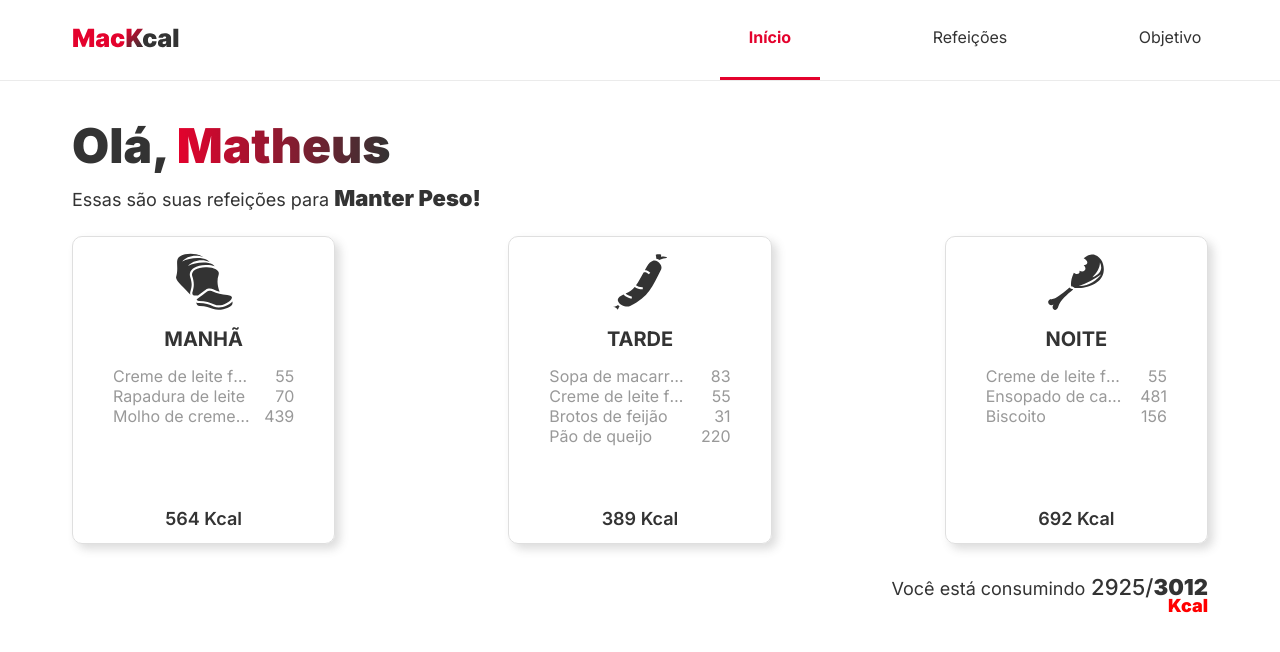
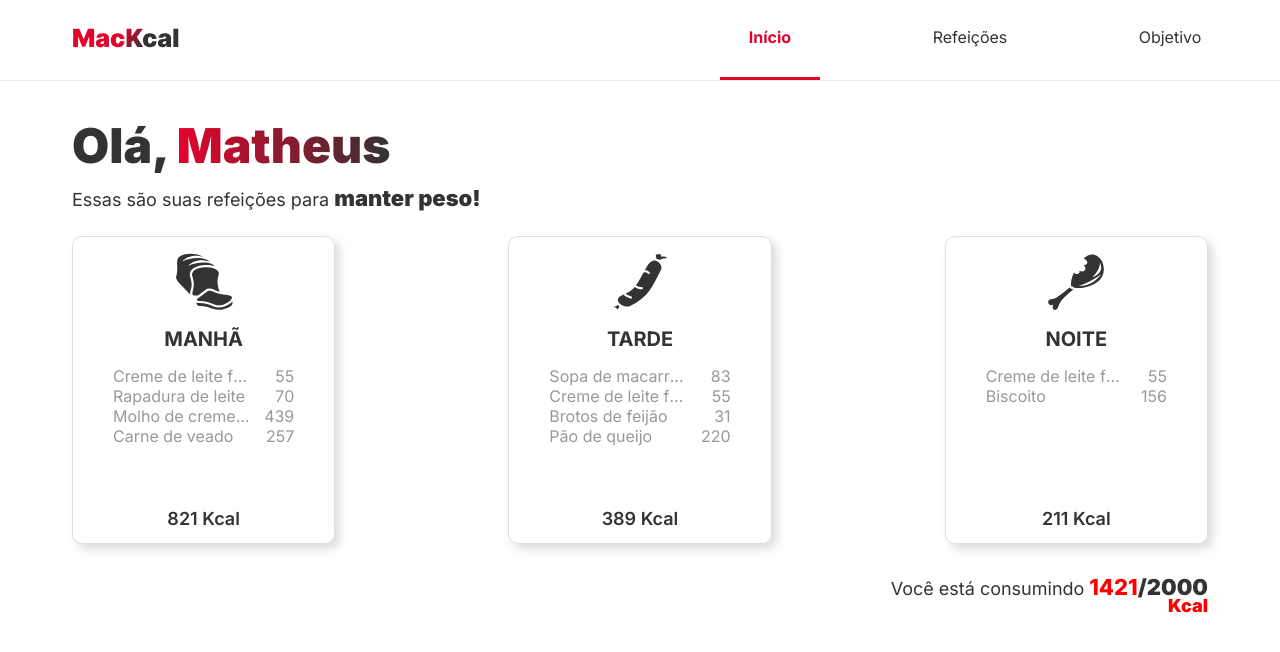
Before and after one commit to matheusapostulo/MacKcal, a Next.js app: page / in a window 1280 px wide. Shown: the top 652 px of the page. Built offline with nearby package versions, Linux system fonts and the light colour scheme; data requests are answered from the project's data file.

Commit message:
Começo implementação usuário

```diff
--- a/package.json
+++ b/package.json
@@ -7,14 +7,16 @@
     "build": "next build",
     "start": "next start",
     "lint": "next lint",
-    "json": "npx json-server --watch src/app/data/db.json --port 8000",
+    "json": "json-server --watch src/app/data/db.json --port 8000",
     "server": "npm-run-all --parallel json dev"
   },
   "dependencies": {
     "@emotion/react": "^11.11.4",
     "@emotion/styled": "^11.11.5",
     "@mui/material": "^5.15.14",
+    "json-server": "^1.0.0-beta.0",
     "next": "14.1.4",
+    "npm-run-all": "^4.1.5",
     "react": "^18",
     "react-dom": "^18",
     "react-icons": "^5.0.1",
--- a/src/app/components/InformacoesConsumo.jsx
+++ b/src/app/components/InformacoesConsumo.jsx
@@ -1,19 +1,19 @@
 import styles from '../styles/InformacoesConsumo.module.css'
 
-export default function InformacoesConsumo({type, totalAlimento}){
+export default function InformacoesConsumo({type, totalAlimento, limiteCaloria, caloriaConsumida, alertCaloria}){
     return(
         <section className={styles.containerRefeicoesConsumo}>
             <div>
                 { type == "Inicial" ? (
                         <p> Você está consumindo
-                            <span className={styles.quantidadesCaloria}> 2925/
-                                <span>3012</span>
+                            <span className={!alertCaloria ? styles.caloriaConsumidaAlert : styles.caloriaConsumida}> {caloriaConsumida}
+                                <span className={styles.limiteCaloria}>/{limiteCaloria}</span>
                             </span>
                         </p>
                 ):(
                     <p> Sua refeição possui
-                        <span className={styles.quantidadesCaloria}>
-                            <span> {totalAlimento} </span>
+                        <span className={styles.caloriaConsumida}>
+                            <span className={styles.limiteCaloria}> {totalAlimento} </span>
                         </span>
                     </p>
                 )}
--- a/src/app/data/db.json
+++ b/src/app/data/db.json
@@ -1,4 +1,16 @@
 {
+  "usuarios": [
+    {
+      "id": "4483",
+      "nome": "Matheus",
+      "sobrenome": "Henrique",
+      "peso": 70,
+      "altura": 170,
+      "imc": "24.22",
+      "objetivo": "manter",
+      "limite_calorias": 2000
+    }
+  ],
   "alimentos": [
     {
       "id": 1,
@@ -65,14 +77,6 @@
       "alimentoCaloriaNumber": 220
     },
     {
-      "id": "b99b",
-      "alimentoId": 1594720976,
-      "periodo": "noite",
-      "alimentoNome": "Ensopado de carne",
-      "alimentoQuantidade": "1 porção (252 g)",
-      "alimentoCaloriaNumber": 481
-    },
-    {
       "id": "151f",
       "alimentoId": 1594720760,
       "periodo": "noite",
@@ -86,6 +90,14 @@
       "alimentoNome": "Sopa de arroz com frango",
       "alimentoQuantidade": "1 xícara (243 g)",
       "alimentoCaloriaNumber": 58
+    },
+    {
+      "id": "3e39",
+      "alimentoId": 1594720527,
+      "periodo": "manhã",
+      "alimentoNome": "Carne de veado",
+      "alimentoQuantidade": "1 pedaço (157 g)",
+      "alimentoCaloriaNumber": 257
     }
   ]
 }
--- a/src/app/page.jsx
+++ b/src/app/page.jsx
@@ -48,29 +48,65 @@ const getAlimentos = async function () {
 
 
 export default function Home() {
-  // Criando variável para simular como vamos identificar que o usuário já tem um objetivo setado
-  const temObjetivo = true
+  const [refeicoes, setRefeicoes] = useState([]);
+  const [usuario, setUsuario] = useState(null)
+  const [caloriaConsumida, setCaloriaConsumida] = useState(null)
 
-  const [refeicoes, setRefeicoes] = useState([]);
+  const getUsuario = async function () {
+    try {
+      let data = await fetch("http://localhost:8000/usuarios")
+      let dataJson = await data.json()
+      if(dataJson.length != 0){
+        setUsuario(dataJson)
+      }
+    } catch (error) {
+      console.log(error)
+    }
+  }
 
-    useEffect(() => {
+  // useEffect para buscar usuário
+  useEffect(() => {
+    getUsuario()
+  }, [])
+
+  // useEffect para buscar refeições
+  useEffect(() => {
+      if(usuario){
         getAlimentos().then((alimento) => setRefeicoes(alimento))
-    },[refeicoes])
+      }
+  },[usuario])
+
+  // useEffect para buscar usuário
+  useEffect(() => {
+    if(refeicoes.length != 0){
+      // Calculando o total consumido de todas as refeições de todos os períodos
+      let totalConsumidoRefeicoes = refeicoes.reduce((soma, refeicao) => {
+        let refeicaoSplit = refeicao.totalAlimento.split(" ")
+        let refeicaoTotalAlimentoNumber = parseInt(refeicaoSplit[0])
+        return soma + refeicaoTotalAlimentoNumber
+      }, 0)
+
+      // Setando o resultado em um state
+      setCaloriaConsumida(totalConsumidoRefeicoes)
+    }
+  }, [refeicoes])
 
   // Se tem objetivo retornamos uma tela personalizada
-  if(temObjetivo){
+  if(usuario){
     return(
       <main className={styles.containerComObjetivo}>
         <section className={styles.containerInfoUsuario}>
           <h1>
-            Olá, <DestaqueDegrade>Matheus</DestaqueDegrade>
+            Olá, <DestaqueDegrade>{usuario[0].nome}</DestaqueDegrade>
           </h1>
           <p>
-            Essas são suas refeições para <span>Manter Peso!</span>
+            Essas são suas refeições para <span>{usuario[0].objetivo} peso!</span>
           </p>
         </section>
         <section className={styles.containerRefeicoes}>
-          <InformacoesConsumo type={"Inicial"}/>
+          {caloriaConsumida &&
+            <InformacoesConsumo type={"Inicial"} alertCaloria={caloriaConsumida > usuario[0].limiteCaloria ? true : false} caloriaConsumida={caloriaConsumida ? caloriaConsumida : 0} limiteCaloria={usuario[0].limite_calorias}/>
+          }
           <section className={styles.containerRefeicoesCards}>
             {refeicoes.map((periodo) => {
                 return(
--- a/src/app/styles/BotaoPrincipal.module.css
+++ b/src/app/styles/BotaoPrincipal.module.css
@@ -7,6 +7,7 @@
     padding: 15px 25px;
     border: none;
     border-radius: 10px;
+    cursor: pointer;
 }
 /* desktop */
 @media screen and (min-width: 768px) {
--- a/src/app/styles/InformacoesConsumo.module.css
+++ b/src/app/styles/InformacoesConsumo.module.css
@@ -9,12 +9,19 @@
     font-size: 13px;
 }
 
-.quantidadesCaloria{
+
+.caloriaConsumida{
     font-size: 16px;
     font-weight: 500;
 }
 
-.quantidadesCaloria > span{
+.caloriaConsumidaAlert{
+    color: red;
+    font-size: 16px;
+    font-weight: 800;
+}
+
+.limiteCaloria{
     font-weight: 900;
 }
 
@@ -33,8 +40,11 @@
         font-size: 18px;
     }
 
-    .quantidadesCaloria{
+    .caloriaConsumida{
         font-size: 22px;
-        font-weight: 500;
+    }
+
+    .caloriaConsumidaAlert{
+        font-size: 22px;
     }
 }
```
Also changed, not shown: src/app/Objetivo/page.jsx (+85 -13 lines), src/app/styles/Objetivo.module.css (+15 -0 lines), 1 other file (tests, documents, lock files or other folders).
